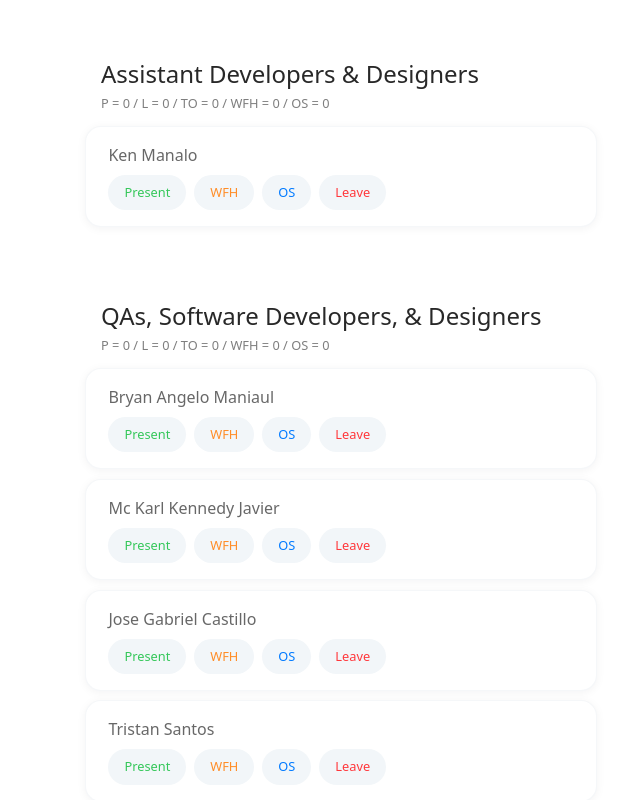
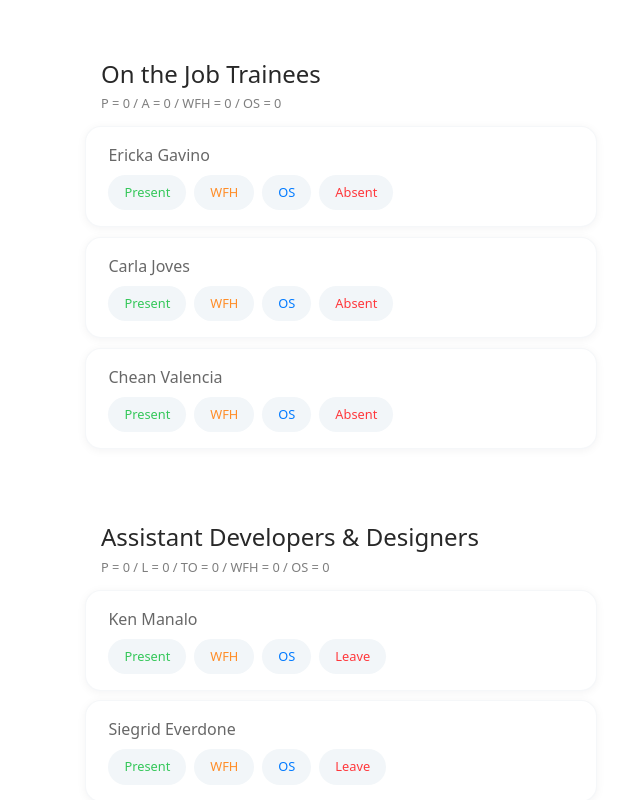
Before and after one commit to GabrielA2K/a2k-attendance, a React (Vite) app: page / in a window 1280 px wide. Shown: the part 240-1040 px from the top of the page, without its empty margins (299-939 px from the left). Built offline with nearby package versions, Linux system fonts and the light colour scheme.

Commit message:
update staff list.

```diff
--- a/src/staffs.js
+++ b/src/staffs.js
@@ -104,9 +104,13 @@ Overall WFH: {WFH_Count}
 Overall Office: {P_Count}`;
 
 export const staffString = `[OnTheJobTrainees]
+Ericka Gavino
+Carla Joves
+Chean Valencia
 
 [AssistantDevelopers]
 Ken Manalo
+Siegrid Everdone
 
 [AssociateDevelopers]
 
```
